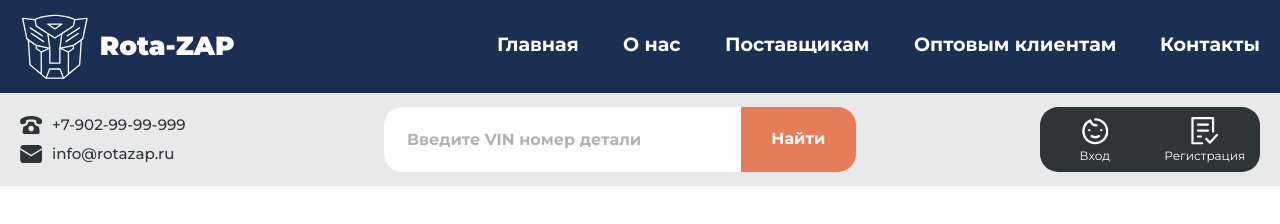
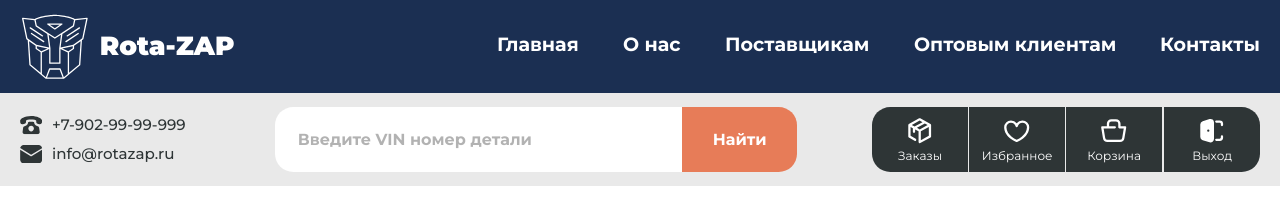
Before and after one commit to Exigoll/rota, a website: page src/index.html in a window 1280 px wide. Drawn offline with nearby package versions, Linux system fonts and the light colour scheme; files that its build step writes are made by us from their sources; files whose address does not match are found by name.

Commit message:
feat: auth office-btn

```diff
--- a/gulp/version.json
+++ b/gulp/version.json
@@ -1,3 +1,3 @@
 {
-    "main": "20221124123644"
+    "main": "20221124134904"
 }
--- a/src/html/header.html
+++ b/src/html/header.html
@@ -51,25 +51,33 @@
 				<button type="submit">Найти</button>
 			</div>
 			<!--Офис не авторизированного пользователя-->
-			<!--<div class="bottom-header__office office-header">
-				<a class="office-btn&#45;&#45;right" href="./login.html">
+			<!--<div class="bottom-header__office office-header not-auth">
+				<a class="office-btn--login" href="./login.html">
 					<svg><use xlink:href="./assets/img/icons/icons.svg#login"></use></svg>
 					<span>Вход</span>
 				</a>
-				<a class="office-btn&#45;&#45;left" href="./registration.html">
+				<a class="office-btn--registration" href="./registration.html">
 					<svg><use xlink:href="./assets/img/icons/icons.svg#registration"></use></svg>
 					<span>Регистрация</span>
 				</a>
 			</div>-->
 			<!--Офис авторизированного пользователя-->
-			<div class="bottom-header__office office-header">
-				<a class="office-btn--right" href="./login.html">
-					<svg><use xlink:href="./assets/img/icons/icons.svg#login"></use></svg>
-					<span>Вход</span>
+			<div class="bottom-header__office office-header auth">
+				<a class="office-btn office-btn--orders" href="#">
+					<svg><use xlink:href="./assets/img/icons/icons.svg#orders"></use></svg>
+					<span>Заказы</span>
 				</a>
-				<a class="office-btn--left" href="./registration.html">
-					<svg><use xlink:href="./assets/img/icons/icons.svg#registration"></use></svg>
-					<span>Регистрация</span>
+				<a class="office-btn office-btn--favorites" href="#">
+					<svg><use xlink:href="./assets/img/icons/icons.svg#favorite"></use></svg>
+					<span>Избранное</span>
+				</a>
+				<a class="office-btn office-btn--cart" href="#">
+					<svg><use xlink:href="./assets/img/icons/icons.svg#cart"></use></svg>
+					<span>Корзина</span>
+				</a>
+				<a class="office-btn office-btn--exit" href="#">
+					<svg><use xlink:href="./assets/img/icons/icons.svg#exit"></use></svg>
+					<span>Выход</span>
 				</a>
 			</div>
 		</div>
--- a/src/scss/component/header.scss
+++ b/src/scss/component/header.scss
@@ -258,17 +258,13 @@
 		display: flex;
 		align-items: center;
 		justify-content: space-between;
-		column-gap: 50px;
+		@include adaptive-value-desktop("column-gap", 50, 30, 1);
 		max-width: 1475px;
 		@include adaptive-value-tablet("height", 100, 75, 1);
 		margin: 0 auto;
 		padding: 0 20px;
 
-		@media (max-width: em(1024)) {
-			@include adaptive-value-tablet("column-gap", 50, 30, 0);
-		}
-
-		@media (max-width: em(768)) {
+		@media (max-width: em(1200)) {
 			flex-wrap: wrap;
 			justify-content: space-between;
 			height: 100%;
@@ -277,6 +273,10 @@
 			@include adaptive-value-mobile("padding-right", 20, 10, 0);
 			@include adaptive-value-mobile("padding-bottom", 20, 10, 0);
 			@include adaptive-value-mobile("padding-left", 20, 10, 0);
+		}
+
+		@media (max-width: em(480)) {
+			justify-content: center;
 		}
 
 		@media (max-width: em(320)) {
@@ -293,24 +293,28 @@
 	max-width: 180px;
 	width: 100%;
 
-	@media (max-width: em(1024)) {
-		@include adaptive-value-tablet("max-width", 180, 158, 1);
-	}
-
-	@media (max-width: em(768)) {
+	@media (max-width: em(1200)) {
 		order: 1;
 		@include adaptive-value-mobile("column-gap", 20, 15, 0);
 		max-width: 45%;
 	}
 
-	@media (max-width: em(440)) {
+	@media (max-width: em(1024)) {
+		@include adaptive-value-tablet("max-width", 180, 158, 1);
+	}
+
+	@media (max-width: em(480)) {
+		width: 100%;
+	}
+
+	@media (max-width: em(640)) {
 		flex-direction: row;
-		width: 83px;
+		width: 15%;
 		justify-content: space-between;
 	}
 
 	@media (max-width: em(375)) {
-		width: 65px;
+		//width: 65px;
 	}
 
 	&__link {
@@ -330,7 +334,7 @@
 				height: 16px;
 			}
 
-			@media (max-width: em(440)) {
+			@media (max-width: em(640)) {
 				width: 30px;
 				height: 30px;
 			}
@@ -360,7 +364,7 @@
 				@include adaptive-value-mobile("line-height", 17, 15, 1);
 			}
 
-			@media (max-width: em(440)) {
+			@media (max-width: em(640)) {
 				display: none;
 			}
 		}
@@ -391,15 +395,14 @@
 .search-header {
 	display: flex;
 	align-items: center;
-	@include adaptive-value-desktop("max-width", 600, 420, 0);
+	@include adaptive-value-desktop("max-width", 600, 420, 1);
 	width: 100%;
-	//@include adaptive-value("border-radius", 20, 10, 1);
 
 	@media (max-width: em(1024)) {
-		@include adaptive-value-tablet("max-width", 420, 320, 0);
+		//@include adaptive-value-tablet("max-width", 420, 320, 0);
 	}
 
-	@media (max-width: em(768)) {
+	@media (max-width: em(1200)) {
 		order: 3;
 		max-width: 100%;
 	}
@@ -408,18 +411,14 @@
 		@include adaptive-value-desktop("max-width", 480, 320, 1);
 		width: 100%;
 		@include adaptive-value("height", 70, 40, 1);
-		@include adaptive-value-desktop("padding-top", 22, 15.75, 1);
-		padding-right: 10px;
-		@include adaptive-value-desktop("padding-bottom", 22, 15.75, 1);
+		@include adaptive-value("padding-top", 22, 7.5, 1);
+		padding-right: 20px;
+		@include adaptive-value("padding-bottom", 22, 7.5, 1);
 		padding-left: 20px;
 		@include adaptive-value("border-top-left-radius", 20, 10, 1);
 		@include adaptive-value("border-bottom-left-radius", 20, 10, 1);
-		//@include adaptive-value("-webkit-border-top-left-radius", 20, 10, 1);
-		//@include adaptive-value("-webkit-border-bottom-left-radius", 20, 10, 1);
 		border-top-right-radius: 0;
 		border-bottom-right-radius: 0;
-		//-webkit-border-top-right-radius: 0px;
-		//-webkit-border-bottom-right-radius: 0px;
 		border: 3px solid transparent;
 		background-color: $colorWhite;
 		color: $colorLightDark;
@@ -428,10 +427,12 @@
 		font-weight: 500;
 		transition: all 0.3s ease;
 
+		@media (max-width: em(1200)) {
+			max-width: 100%;
+		}
+
 		@media (max-width: em(1024)) {
-			@include adaptive-value-tablet("max-width", 320, 240, 0);
-			@include adaptive-value-tablet("padding-top", 15.75, 11, 0);
-			@include adaptive-value-tablet("padding-bottom", 15.75, 11, 0);
+			//@include adaptive-value-tablet("max-width", 320, 240, 0);
 			@include adaptive-value-tablet("font-size", 16, 14, 0);
 			@include adaptive-value-tablet("line-height", 20, 18, 0);
 		}
@@ -444,17 +445,13 @@
 		}
 
 		@media (max-width: em(768)) {
-			max-width: 100%;
-			@include adaptive-value-mobile("padding-top", 11, 7.5, 0);
-			@include adaptive-value-mobile("padding-bottom", 11, 7.5, 0);
 			@include adaptive-value-mobile("font-size", 14, 12, 0);
-			@include adaptive-value-mobile("line-height", 18, 15, 0);
+			@include adaptive-value-mobile("line-height", 18, 14, 0);
 		}
 
 		@media (max-width: em(320)) {
-			padding: 7.5px 20px;
 			font-size: 12px;
-			line-height: 15px;
+			line-height: 14px;
 		}
 
 		&:focus {
@@ -488,10 +485,10 @@
 	button {
 		max-width: 140px;
 		@include adaptive-value("height", 70, 40, 1);
-		@include adaptive-value-desktop("padding-top", 25, 18.75, 1);
-		@include adaptive-value-desktop("padding-right", 34, 25.5, 1);
-		@include adaptive-value-desktop("padding-bottom", 25, 18.75, 1);
-		@include adaptive-value-desktop("padding-left", 34, 25.5, 1);
+		@include adaptive-value("padding-top", 25, 10.5, 1);
+		@include adaptive-value("padding-right", 34, 14.25, 1);
+		@include adaptive-value("padding-bottom", 25, 10.5, 1);
+		@include adaptive-value("padding-left", 34, 14.25, 1);
 		background-color: $colorPeach;
 		@include adaptive-value("border-top-right-radius", 20, 10, 1);
 		@include adaptive-value("border-bottom-right-radius", 20, 10, 1);
@@ -504,10 +501,6 @@
 		transition: all 0.5s ease;
 
 		@media (max-width: em(1024)) {
-			@include adaptive-value-tablet("padding-top", 18.75, 14, 0);
-			@include adaptive-value-tablet("padding-right", 25.5, 19, 0);
-			@include adaptive-value-tablet("padding-bottom", 18.75, 14, 0);
-			@include adaptive-value-tablet("padding-left", 25.5, 19, 0);
 			@include adaptive-value-tablet("font-size", 16, 14, 0);
 			@include adaptive-value-tablet("line-height", 20, 18, 0);
 		}
@@ -519,16 +512,11 @@
 		}
 
 		@media (max-width: em(768)) {
-			@include adaptive-value-mobile("padding-top", 14, 10.5, 0);
-			@include adaptive-value-mobile("padding-right", 19, 14.25, 0);
-			@include adaptive-value-mobile("padding-bottom", 14, 10.5, 0);
-			@include adaptive-value-mobile("padding-left", 19, 14.25, 0);
 			@include adaptive-value-mobile("font-size", 14, 12, 0);
 			@include adaptive-value-mobile("line-height", 18, 15, 0);
 		}
 
 		@media (max-width: em(320)) {
-			padding: 10.5px 14.25px;
 			font-size: 12px;
 			line-height: 15px;
 		}
@@ -541,60 +529,36 @@
 
 .office-header {
 	position: relative;
-	display: flex;
-	column-gap: 1px;
+	display: grid;
+	grid-template-columns: repeat(4, 1fr);
+	grid-column-gap: 1px;
+	grid-row-gap: 0;
 
-	@media (max-width: em(768)) {
+	@media (max-width: em(1200)) {
 		order: 2;
 	}
-
-	/*&:after {
-		content: "";
-		position: absolute;
-		top: 50%;
-		@include adaptive-value-desktop("left", 94, 89, 1);
-		@include adaptive-value-desktop("width", 40, 30, 1);
-		height: 1px;
-		background-color: rgba(255, 255, 255, 0.3);
-		transform: rotate(90deg);
-
-		@media (max-width: em(1024)) {
-			@include adaptive-value-tablet("left", 89, 89, 0);
-			width: 30px;
-		}
-
-		@media (max-width: em(768)) {
-			@include adaptive-value-mobile("left", 89, 94, 0);
-			@include adaptive-value-mobile("width", 30, 20, 0);
-		}
-
-		@media (max-width: em(320)) {
-			left: 94px;
-			width: 20px;
-		}
-	}*/
 }
 
-.office-btn--right,
-.office-btn--left {
+.office-btn {
 	display: flex;
 	flex-direction: column;
 	align-items: center;
 	justify-content: center;
 	row-gap: 5px;
-	@include adaptive-value-desktop("width", 114, 104, 1);
+	@include adaptive-value("max-width", 100, 78, 1);
+	width: auto;
 	@include adaptive-value("height", 70, 40, 1);
 	@include adaptive-value("padding-top", 10, 6, 1);
-	@include adaptive-value("padding-right", 15, 8.5, 1);
+	@include adaptive-value("padding-right", 15, 4.5, 1);
 	@include adaptive-value("padding-bottom", 10, 6, 1);
-	@include adaptive-value("padding-left", 15, 8.5, 1);
+	@include adaptive-value("padding-left", 15, 4.5, 1);
 	background-color: $colorLightDark;
 	color: $colorWhite;
 	will-change: transform;
 	transition: all 0.5s ease;
 
 	@media (max-width: em(1024)) {
-		width: 104px;
+		//@include adaptive-value-tablet("max-width", 92, 87, 0);
 	}
 
 	@media (min-width: em(769)) {
@@ -602,6 +566,22 @@
 			background-color: #1b1f20;
 		}
 	}
+
+	@media (max-width: em(768)) {
+		//@include adaptive-value-mobile("max-width", 87, 78, 0);
+	}
+
+	/*@media (max-width: em(560)) {
+		width: 84px;
+	}
+
+	@media (max-width: em(375)) {
+		width: 82px;
+	}
+
+	@media (max-width: em(320)) {
+		width: 80px;
+	}*/
 
 	svg {
 		@include adaptive-value-desktop("width", 30, 24, 1);
@@ -622,12 +602,6 @@
 	span {
 		font-size: 12px;
 		line-height: 12px;
-
-		@media (max-width: em(1024)) {
-		}
-
-		@media (max-width: em(768)) {
-		}
 	}
 
 	&:active {
@@ -635,12 +609,22 @@
 	}
 }
 
-.office-btn--right {
+.office-btn--login {
 	@include adaptive-value("border-top-left-radius", 20, 10, 1);
 	@include adaptive-value("border-bottom-left-radius", 20, 10, 1);
 }
 
-.office-btn--left {
+.office-btn--registration {
 	@include adaptive-value("border-top-right-radius", 20, 10, 1);
 	@include adaptive-value("border-bottom-right-radius", 20, 10, 1);
 }
+
+.office-btn--orders {
+	@include adaptive-value("border-top-left-radius", 20, 10, 1);
+	@include adaptive-value("border-bottom-left-radius", 20, 10, 1);
+}
+
+.office-btn--exit {
+	@include adaptive-value("border-top-right-radius", 20, 10, 1);
+	@include adaptive-value("border-bottom-right-radius", 20, 10, 1);
+}
```
Also changed, not shown: dist/about.html, dist/assets/img/icons/icons.svg, dist/cart.html (added), dist/contacts.html, dist/css/style.css, dist/css/style.min.css, dist/favorites.html (added), dist/index.html, dist/login.html, dist/news.html, dist/orders.html (added), dist/provider.html, dist/registration.html, dist/wholesale.html, 3 more files.
